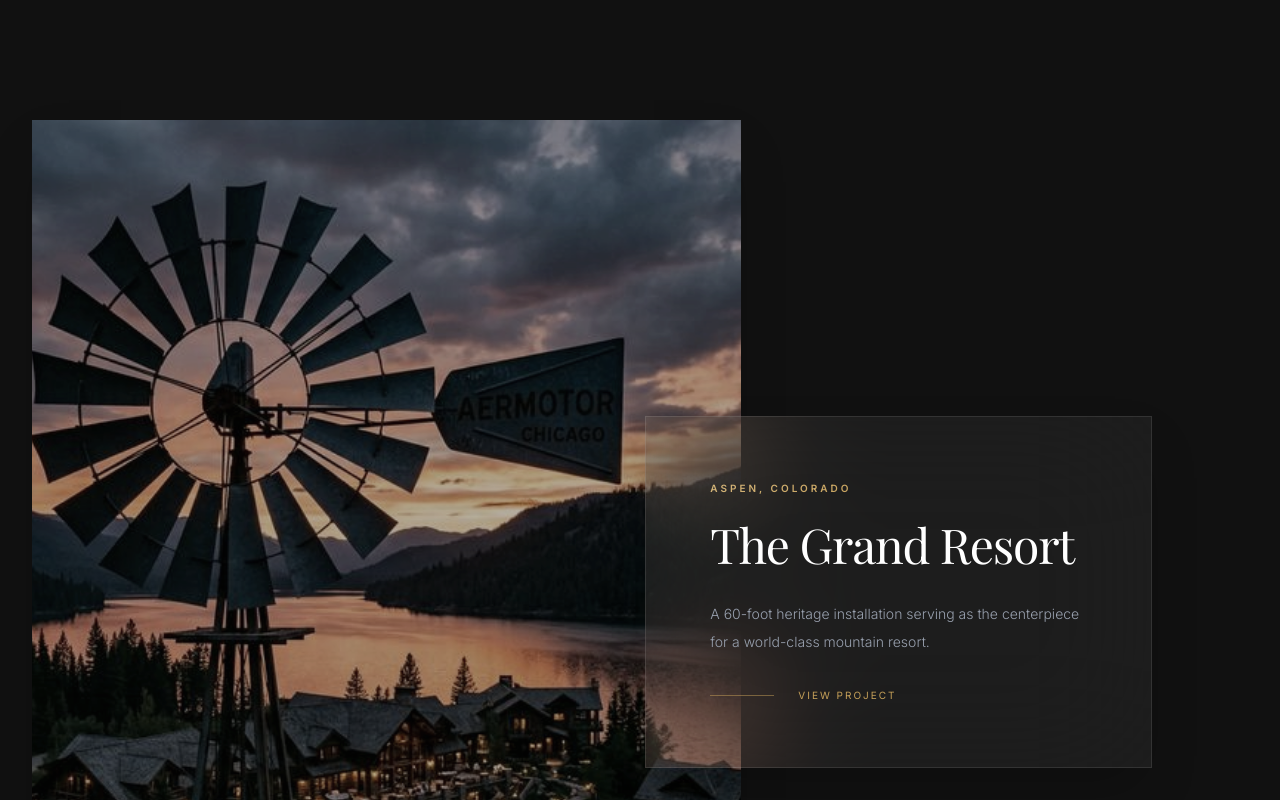
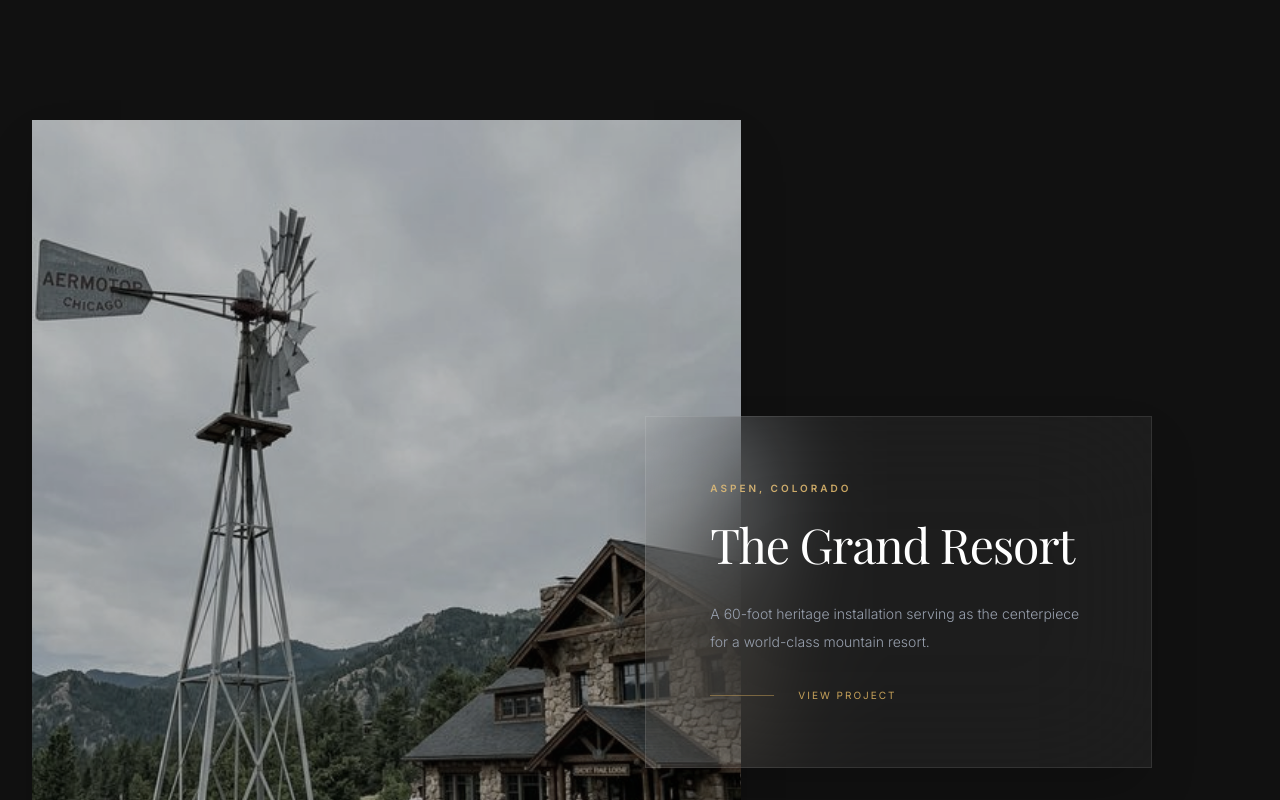
Before and after one commit to Founditmarketing/midwest, a React (Vite) app: page / in a window 1280 px wide. Shown: the part 2220-3020 px from the top of the page. Built offline with nearby package versions, Linux system fonts and the light colour scheme; a web font is replaced by a local one.

Commit message:
Replace stylized resort and wedding images with candid realistic photos

```diff
--- a/src/components/SignatureProjects.tsx
+++ b/src/components/SignatureProjects.tsx
@@ -8,7 +8,7 @@ const projects = [
     title: 'The Grand Resort',
     location: 'Aspen, Colorado',
     description: 'A 60-foot heritage installation serving as the centerpiece for a world-class mountain resort.',
-    image: '/images/resort_farm_windmill.png'
+    image: '/images/realistic_resort_windmill.png'
   },
   {
     id: 2,
@@ -22,7 +22,7 @@ const projects = [
     title: 'The Willow Wedding Venue',
     location: 'Napa Valley, California',
     description: 'A picturesque landmark providing the perfect backdrop for exclusive private events.',
-    image: '/images/wedding_farm_windmill.png'
+    image: '/images/realistic_wedding_windmill.png'
   }
 ];
 
```
Also changed, not shown: public/images/realistic_resort_windmill.png (added), public/images/realistic_wedding_windmill.png (added).
